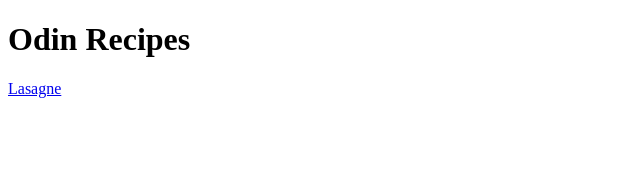
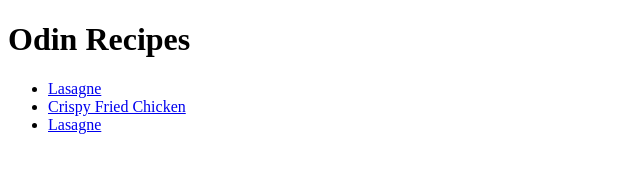
Before and after one commit to astandet/odin-recipes, a plain HTML site: page index.html in a window 1280 px wide. Shown: the whole page, without its empty margins (0-640 px from the left). Drawn offline with Linux system fonts and the light colour scheme.

Commit message:
Update the file to reflect the addition of new recipes

```diff
--- a/index.html
+++ b/index.html
@@ -7,6 +7,10 @@
 </head>
 <body>
     <h1>Odin Recipes</h1>
-    <a href="recipes/lasagne.html">Lasagne</a>
+    <ul>
+        <li><a href="recipes/lasagne.html">Lasagne</a></li>
+        <li><a href="recipes/fried_chicken.html">Crispy Fried Chicken</a></li>
+        <li><a href="recipes/lasagne.html">Lasagne</a></li>
+    </ul>
 </body>
 </html>
```
